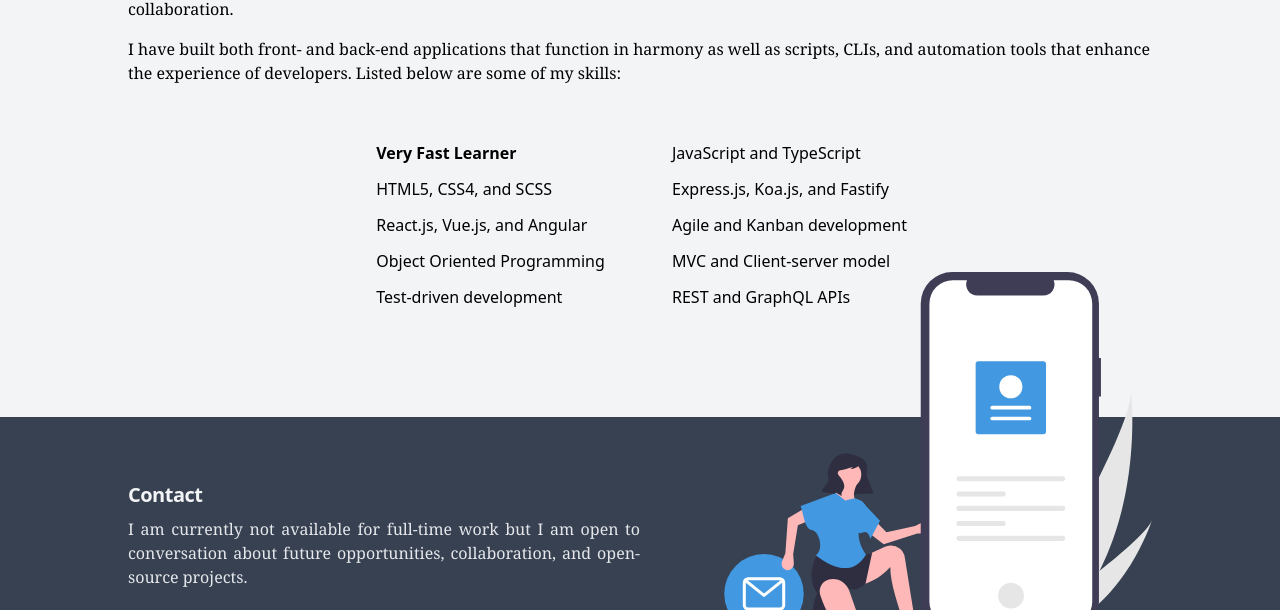
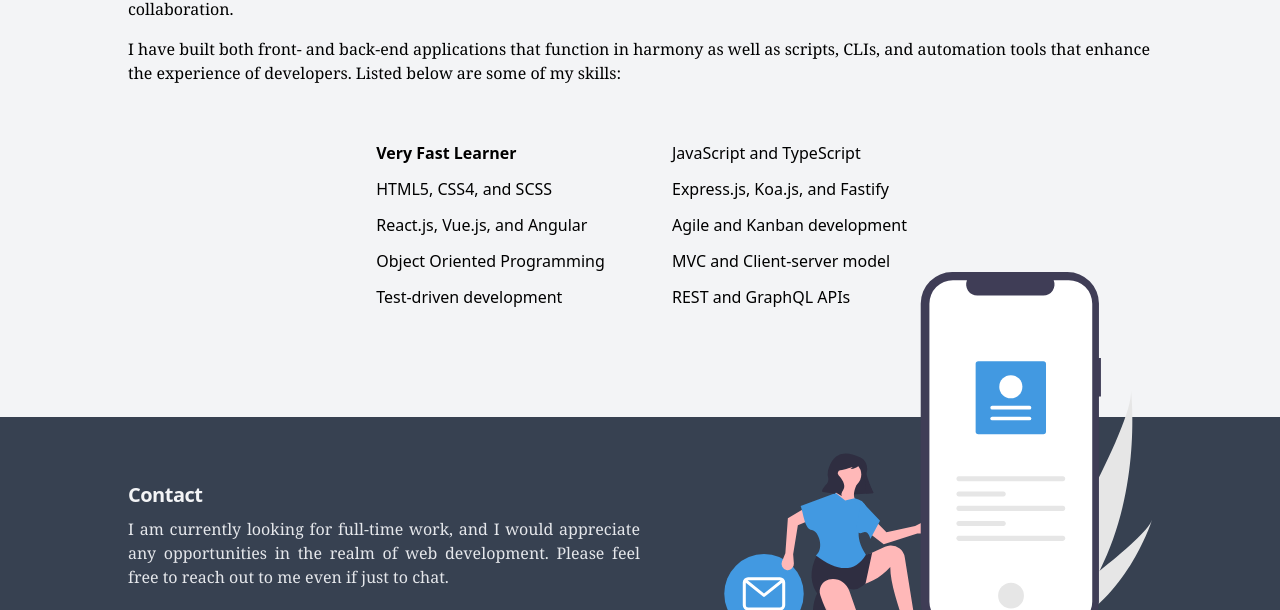
Before and after one commit to andria-dev/portfolio, a website: page index.html in a window 1280 px wide. Shown: the part 1767-2377 px from the top of the page. Drawn offline with nearby package versions, Linux system fonts and the light colour scheme; files that its build step writes are made by us from their sources; a script that the page names is missing.

Commit message:
update contact copy

```diff
--- a/index.html
+++ b/index.html
@@ -165,8 +165,8 @@
 						Contact
 					</h2>
 					<p class="pb-2 py-2 font-serif text-gray-200 md:text-justify max-w-2xl">
-						I am currently not available for full-time work but I am open to conversation about future opportunities,
-						collaboration, and open-source projects.
+						I am currently looking for full-time work, and I would appreciate any opportunities in the realm of web
+						development. Please feel free to reach out to me even if just to chat.
 					</p>
 					<div class="max-w-5xl w-full pt-4">
 						<div class="w-full flex space-x-2 justify-center md:justify-start">
```
